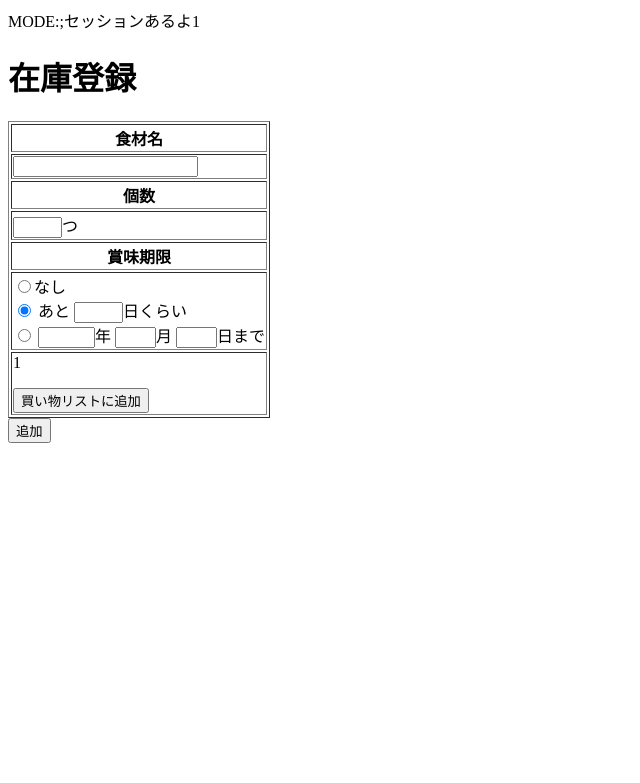
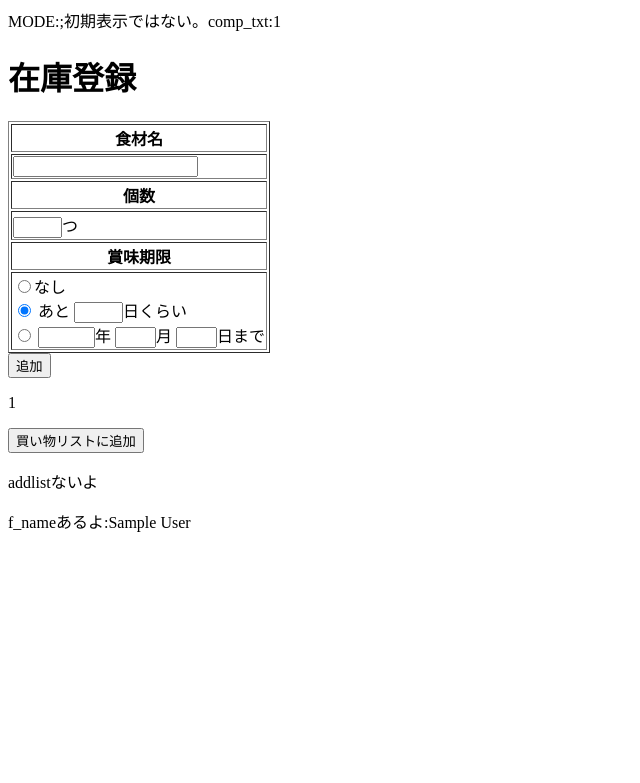
Before and after one commit to tokuuum/foodstocker, a PHP site: page /add.php in a window 1280 px wide. Shown: the top 783 px of the page, without its empty margins (0-640 px from the left). Run offline with PHP 8.4, Linux system fonts and the light colour scheme; the visitor is signed in with stand-in values (Sample User, id 1); some libraries are stand-ins or nearby versions.

Commit message:
買い物リストに追加途中

```diff
--- a/add.php
+++ b/add.php
@@ -2,7 +2,6 @@
 include ('./lib/common.php');
 $mode = get_mode();
 echo "MODE:".$mode.";";
-
 session_start();
 
 if ($mode == "add") {
@@ -14,22 +13,6 @@ if ($mode == "add") {
     $f_day = isset($_POST['reg_day']) ? $_POST['reg_day'] : "";
     $f_limit_date = $f_year.$f_month.$f_day;
     $limited = isset($_POST['limited']) ? $_POST['limited'] : "";
-    echo "＜".$f_name.$f_num.$f_days.$f_limit_date."＞";
-
-    // 買い物リスト追加ボタン押下時
-    if(!isset($_SESSION['comp_txt'])) {
-        echo "セッション無いよ～～～";
-        $pdo2 = get_conn();
-        $stmt2 = $pdo2->prepare("update foods set shopping_list=1 where name = :name");
-        $stmt2->bindValue(':name', $f_name);
-        $stmt2->execute();
-
-        $_SESSION['list_txt'] = "update完了";
-    }
-    else{
-        echo "セッションあるよ～～～";
-    }
-
 
 // 入力チェック
     $error = array();
@@ -49,9 +32,7 @@ if ($mode == "add") {
     else {
         //エラーが無い場合
         //DB登録して一覧へ遷移する
-
         $now_dt = date("Y-m-d H:i:s");
-        $null = null;
         $pdo = get_conn();
         $stmt = $pdo->prepare("insert into foods(name, stock, limit_date, limit_day, shopping_list, create_dt, update_dt)
                 values(:f_name, :f_num, :limit_date, :limit_day, :shopping_list, :dt, :dt)");
@@ -73,15 +54,22 @@ if ($mode == "add") {
         $stmt->bindValue(':dt', $now_dt);
         $stmt->execute();
 
-
         $_SESSION['comp_txt']= $f_name."の在庫を".$f_num."つで登録しました！";
-
-
-
+        $_SESSION['f_name']= '食べ物：'.$f_name;
         redirect('add.php');
     }
 }
-else {
+else if($mode == "add_list"){
+    $aaa = $_SESSION['f_name'];
+    $_SESSION['add_list'] = $aaa;
+
+    $pdo = get_conn();
+    $stmt = $pdo->prepare("update foods set shopping_list=1 where name = :name");
+    $stmt->bindValue(':name', $aaa);
+    $stmt->execute();
+
+    redirect('add.php');
+} else {
     $f_name = "";
     $f_num = "";
     $f_days = "";
@@ -89,10 +77,10 @@ else {
     $f_month = "";
     $f_day = "";
     if(isset($_SESSION['comp_txt']) == false) {
-        echo "セッション無いよ";
+        echo "初期表示";
     }
     else{
-        echo "セッションあるよ".isset($_SESSION['comp_txt']);
+        echo "初期表示ではない。comp_txt:".isset($_SESSION['comp_txt']);
         session_destroy();
     }
     include ('./lib/add.php');
--- a/lib/add.php
+++ b/lib/add.php
@@ -3,68 +3,83 @@
 <head>
 <meta charset="utf-8">
 <title>food_stocker</title>
-<link rel="stylesheet" href="https://ajax.googleapis.com/ajax/libs/jqueryui/1.11.4/themes/smoothness/jquery-ui.css">
-<script src="https://ajax.googleapis.com/ajax/libs/jquery/1.12.0/jquery.min.js"></script>
-<script src="https://ajax.googleapis.com/ajax/libs/jqueryui/1.11.4/jquery-ui.min.js"></script>
+<link rel="stylesheet"
+	href="https://ajax.googleapis.com/ajax/libs/jqueryui/1.11.4/themes/smoothness/jquery-ui.css">
+<script
+	src="https://ajax.googleapis.com/ajax/libs/jquery/1.12.0/jquery.min.js"></script>
+<script
+	src="https://ajax.googleapis.com/ajax/libs/jqueryui/1.11.4/jquery-ui.min.js"></script>
 </head>
 <body>
 	<h1>在庫登録</h1>
-    <form method="post" action="add.php">
-    	<input type="hidden" name="mode" value="add">
+	<form method="post" action="add.php">
+		<input type="hidden" name="mode" value="add">
 		<table border="1">
 			<tr>
 				<th>食材名</th>
 			</tr>
 			<tr>
 				<td>
-				<p style="color:red"><?php echo @$error['f_name'] ?></p>
-				<input type="text" name="reg_food" size="20" value="<?php echo $f_name ?>"></td>
+					<p style="color: red"><?php echo @$error['f_name'] ?></p> <input
+					type="text" name="reg_food" size="20" value="<?php echo $f_name ?>">
+				</td>
 			</tr>
 			<tr>
 				<th>個数</th>
 			</tr>
 			<tr>
 				<td>
-				<p style="color:red"><?php echo @$error['f_num'] ?></p>
-				<input type="text" name="reg_num" size="3" value="<?php echo $f_num ?>"><span>つ</span></td>
+					<p style="color: red"><?php echo @$error['f_num'] ?></p> <input
+					type="text" name="reg_num" size="3" value="<?php echo $f_num ?>"><span>つ</span>
+				</td>
 			</tr>
 			<tr>
 				<th>賞味期限</th>
 			</tr>
 			<tr>
-				<td>
-				<input type="radio" name="limited" value="0">なし<br>
-				<input type="radio" name="limited" value="1" checked="checked">
-					<span>あと
-					<input type="text" name="reg_limit" value="<?php echo $f_days ?>" size="3">日くらい</span>
-					<br>
-					<input type="radio" name="limited" value="2">
-					<span>
-					<input type="text" name="reg_year" value="<?php echo $f_year ?>" size="4">年
-					<input type="text" name="reg_month" value="<?php echo $f_month ?>" size="2">月
-					<input type="text" name="reg_day" value="<?php echo $f_day ?>" size="2">日まで</span>
-					<br>
-					</td>
+				<td><input type="radio" name="limited" value="0">なし<br> <input
+					type="radio" name="limited" value="1" checked="checked"> <span>あと <input
+						type="text" name="reg_limit" value="<?php echo $f_days ?>"
+						size="3">日くらい
+				</span> <br> <input type="radio" name="limited" value="2"> <span> <input
+						type="text" name="reg_year" value="<?php echo $f_year ?>" size="4">年
+						<input type="text" name="reg_month" value="<?php echo $f_month ?>"
+						size="2">月 <input type="text" name="reg_day"
+						value="<?php echo $f_day ?>" size="2">日まで
+				</span> <br></td>
 			</tr>
-					<?php
-					  if(isset($_SESSION['comp_txt'])) {
-					    print("<tr><td><p>".$_SESSION['comp_txt']."</p>
-					    	<button id='add_shoppinglist'>買い物リストに追加</button></td></tr>");
-					    // 正常終了したらセッションを終了する
-					    //session_destroy();
-					  } else {
-					    //print("\$_SESSION['comp_txt']はセットされていません。<br>");
-					  }
-					?>
-					<?php
-					if(isset($_SESSION['list_txt'])) {
-					    print("<tr><td><p>".$_SESSION['list_txt']."を買い物リストに追加しました</p></td></tr>");
-					    // 正常終了したらセッションを終了する
-					    //session_destroy();
-					}
-					?>
+
 		</table>
 		<input type="submit" value="追加">
 	</form>
+	<?php
+if (isset($_SESSION['comp_txt'])) {
+    print("<p>" . $_SESSION['comp_txt'] . "</p>
+<form method='post' action='add.php'>
+<input type='hidden' name='mode' value='add_list'>
+<input type='submit' value='買い物リストに追加'></form>");
+    // 正常終了したらセッションを終了する
+    //session_destroy();
+}
+
+if (isset($_SESSION['add_list'])) {
+    print ("<p>addlistあるよ</p>");
+    //session_destroy();
+}else{
+    print ("<p>addlistないよ</p>");
+}
+
+if (isset($_SESSION['f_name'])) {
+    print ("<p>f_nameあるよ:".$_SESSION['f_name']."</p>");
+}else{
+    print ("<p>f_nameないよ</p>");
+}
+if (isset($_SESSION['add_list'])) {
+    print("<tr><td><p>" . $_SESSION['add_list'] . "を買い物リストに追加しました</p></td></tr>");
+    // 正常終了したらセッションを終了する
+    // session_destroy();
+}
+?>
+
 </body>
 </html>
```
